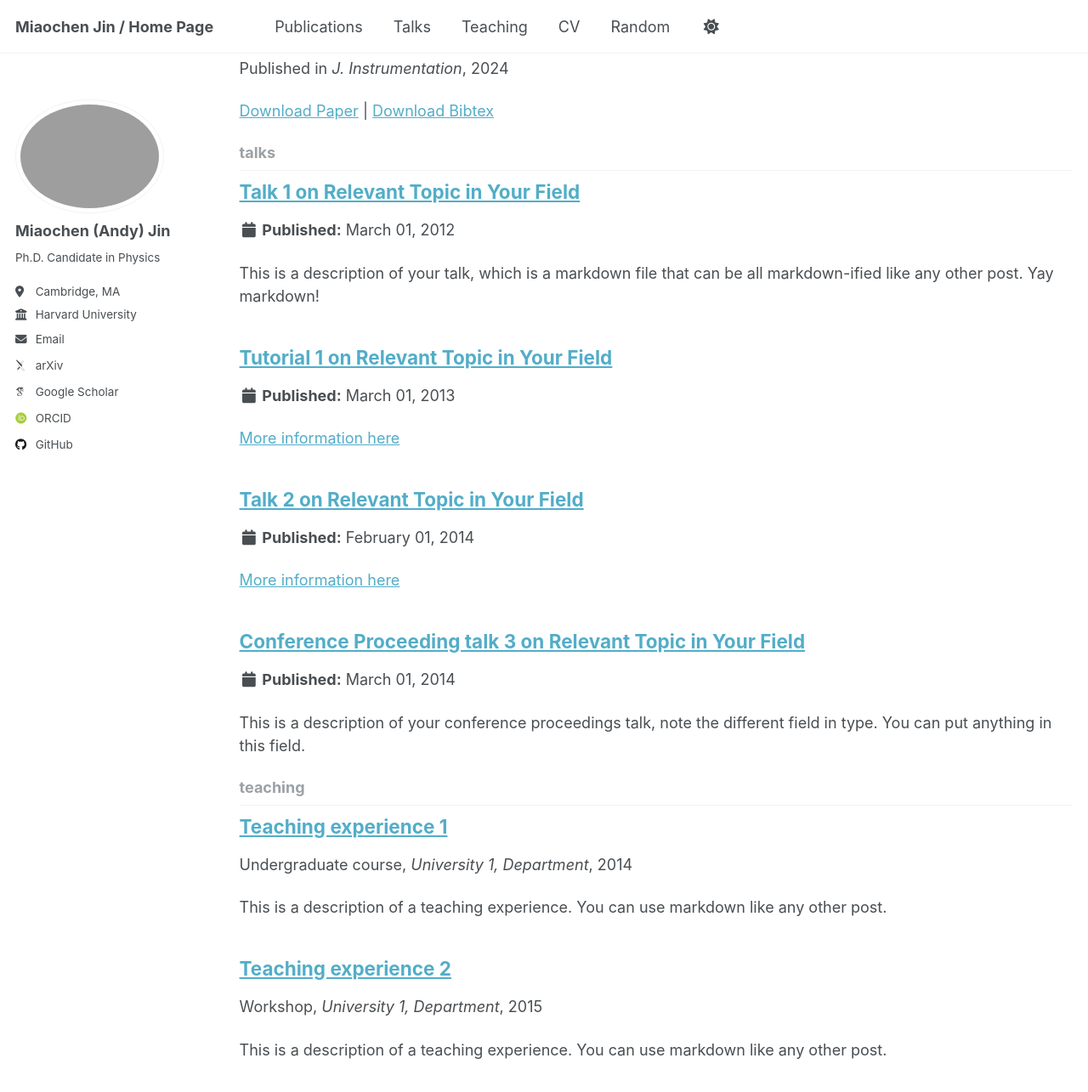
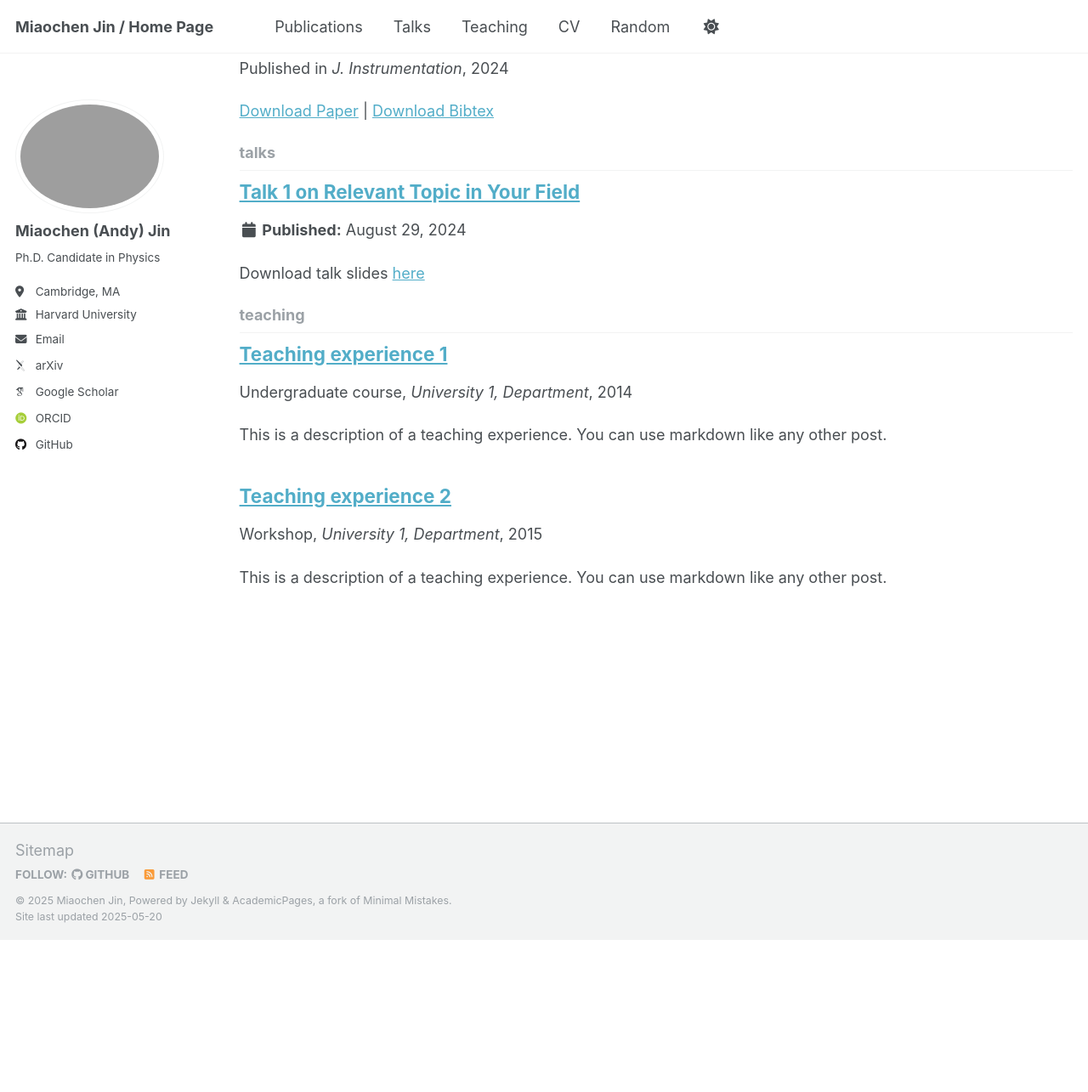
Before and after one commit to MiaochenJin/MiaochenJin.github.io, a Jekyll site: the page built from _pages/collection-archive.html, in a window 1280 px wide and 1400 px high, scrolled down 2651 px. Shown: the top 1285 px of the window at 85% size. Built offline with Jekyll 4.4.1, drawn with Linux system fonts in a browser that asks for light colours; some web fonts are replaced; a file with an impossible date is left out; after the commit the page ends 3757 px from its top, so only the background shows below that.

Commit message:
editting publications

```diff
--- a/_config.yml
+++ b/_config.yml
@@ -79,12 +79,12 @@ author:
 
 # Publication Category - The following the list of publication categories and their headings
 publication_category:
-  proceedings:
-    title: 'Proceedings'
   manuscripts:
     title: 'Journal Articles'
   preprints:
     title: 'Pre-Prints'
+  proceedings:
+    title: 'Proceedings'
   # conferences:
   #   title: 'Conference Papers'
 
--- a/_pages/talks.html
+++ b/_pages/talks.html
@@ -13,4 +13,4 @@ author_profile: true
 
 {% for post in site.talks reversed %}
   {% include archive-single-talk.html %}
-{% endfor %} -->
+{% endfor %}
--- a/_talks/2012-03-01-talk-1.md
+++ /dev/null
@@ -1,11 +0,0 @@
----
-title: "Talk 1 on Relevant Topic in Your Field"
-collection: talks
-type: "Talk"
-permalink: /talks/2012-03-01-talk-1
-venue: "UC San Francisco, Department of Testing"
-date: 2012-03-01
-location: "San Francisco, CA, USA"
----
-
-This is a description of your talk, which is a markdown file that can be all markdown-ified like any other post. Yay markdown!
--- a/_talks/2013-03-01-tutorial-1.md
+++ /dev/null
@@ -1,13 +0,0 @@
----
-title: "Tutorial 1 on Relevant Topic in Your Field"
-collection: talks
-type: "Tutorial"
-permalink: /talks/2013-03-01-tutorial-1
-venue: "UC-Berkeley Institute for Testing Science"
-date: 2013-03-01
-location: "Berkeley, CA, USA"
----
-
-[More information here](http://exampleurl.com)
-
-This is a description of your tutorial, note the different field in type. This is a markdown files that can be all markdown-ified like any other post. Yay markdown!
--- a/_talks/2014-02-01-talk-2.md
+++ /dev/null
@@ -1,13 +0,0 @@
----
-title: "Talk 2 on Relevant Topic in Your Field"
-collection: talks
-type: "Talk"
-permalink: /talks/2014-02-01-talk-2
-venue: "London School of Testing"
-date: 2014-02-01
-location: "London, UK"
----
-
-[More information here](http://example2.com)
-
-This is a description of your talk, which is a markdown files that can be all markdown-ified like any other post. Yay markdown!
--- a/_talks/2014-03-01-talk-3.md
+++ /dev/null
@@ -1,11 +0,0 @@
----
-title: "Conference Proceeding talk 3 on Relevant Topic in Your Field"
-collection: talks
-type: "Conference proceedings talk"
-permalink: /talks/2014-03-01-talk-3
-venue: "Testing Institute of America 2014 Annual Conference"
-date: 2014-03-01
-location: "Los Angeles, CA, USA"
----
-
-This is a description of your conference proceedings talk, note the different field in type. You can put anything in this field.
--- /dev/null
+++ b/_talks/tevpa2024.md
@@ -0,0 +1,11 @@
+---
+title: "Talk 1 on Relevant Topic in Your Field"
+collection: talks
+type: "Talk"
+permalink: /talks/tevpa2024
+venue: "TeV Particle Astrophysics 2024"
+date: 2024-08-29
+location: "San Francisco, CA, USA"
+---
+
+Download talk slides <a href="https://drive.google.com/file/d/1TiM-Jy9NC40CGCapgotm1uTKwAZ-IV1g/view">here</a>
```
Also changed, not shown: other parts of _pages/talks.html (+2 -2 lines), _includes/archive-single-talk.html (+11 -1 lines), _talks/aps2022.md (added, +11 -0 lines), _talks/aps2023.md (added, +11 -0 lines), _talks/iaifijc.md (added, +12 -0 lines), _talks/icrc2023.md (added, +11 -0 lines), _talks/neutrino2022.md (added, +12 -0 lines), _talks/neutrino2024.md (added, +12 -0 lines).
